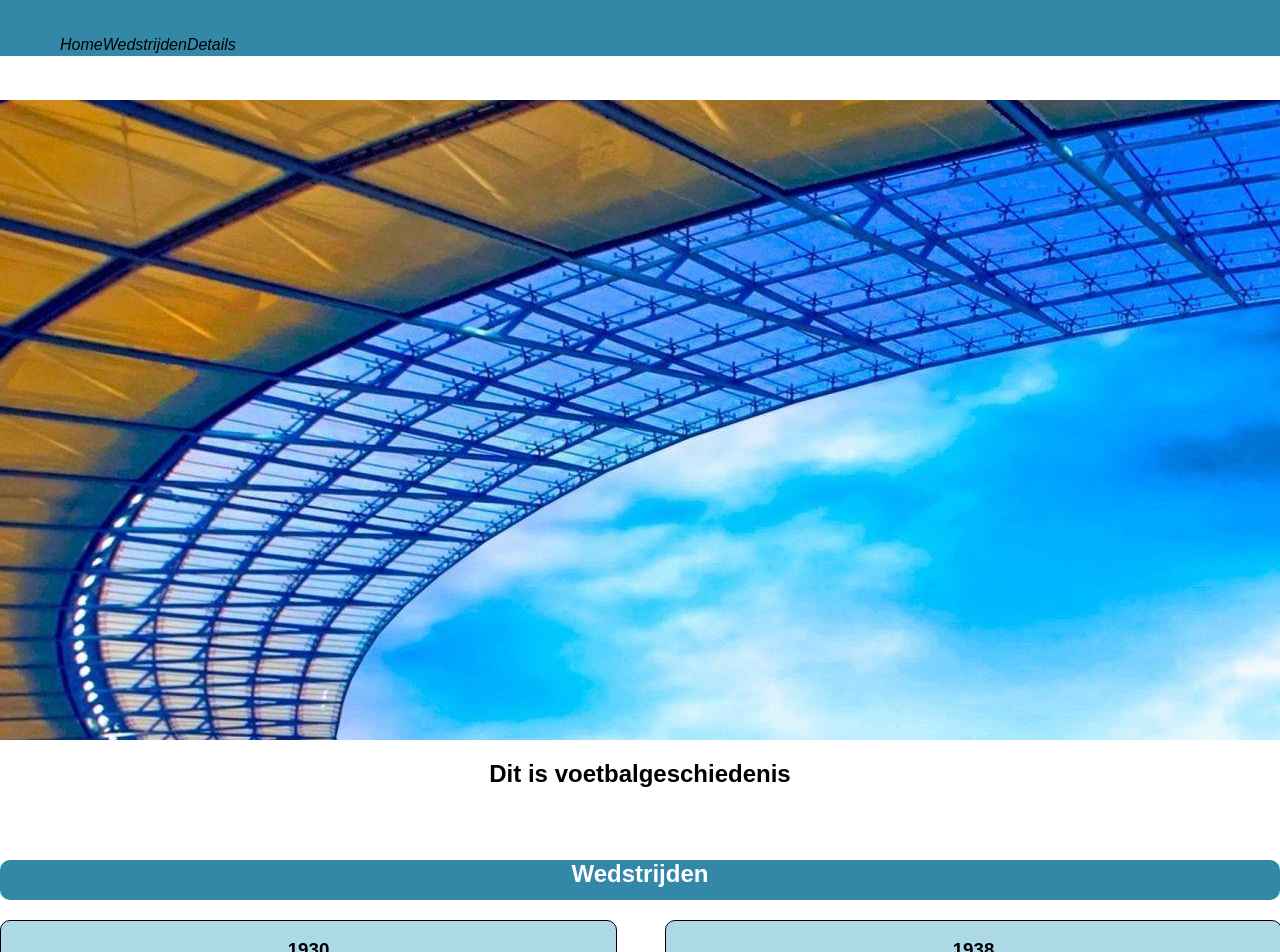
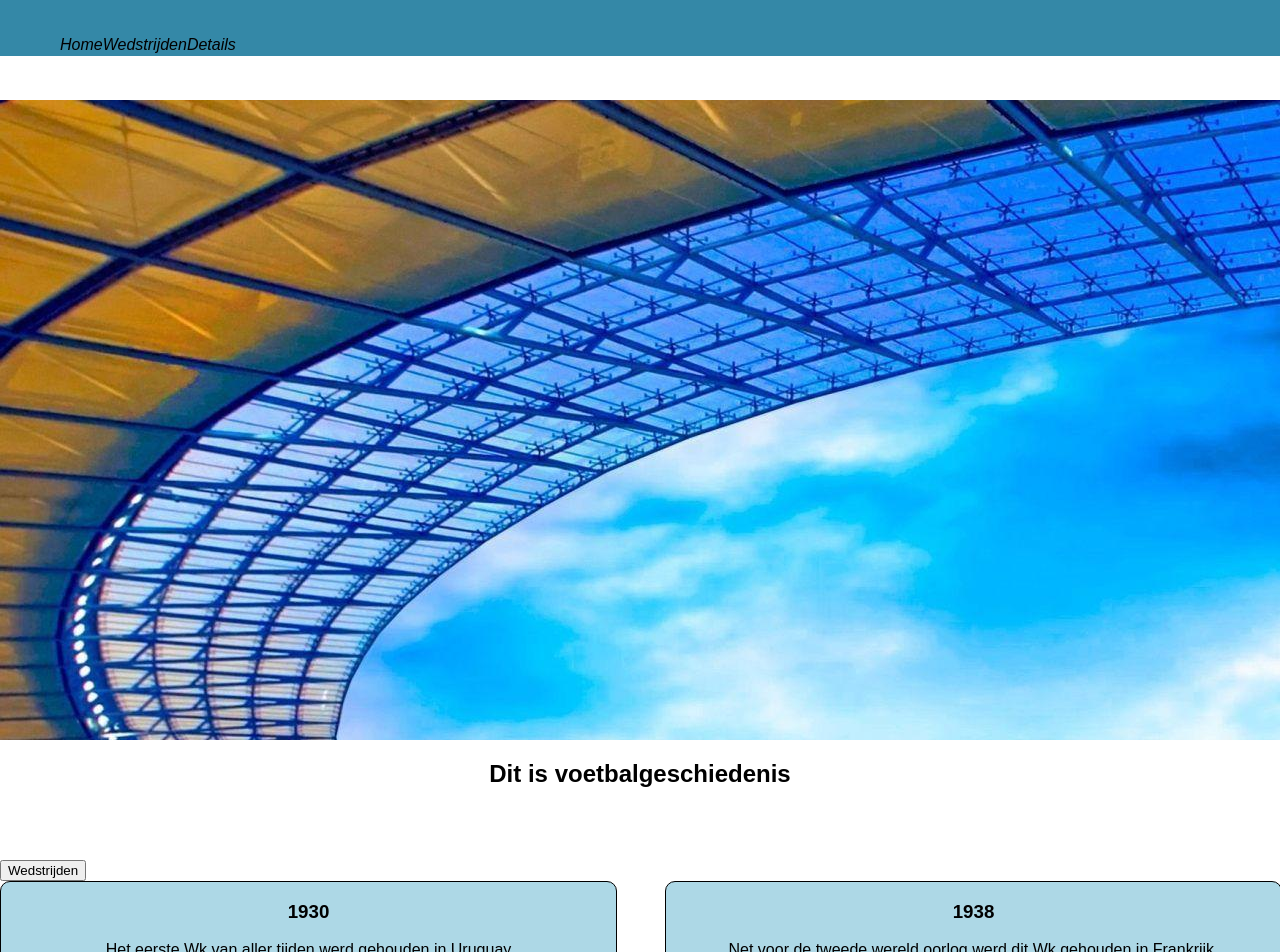
Before and after one commit to RobbertBons/Voetbalgeschiedenis, an Angular app in the folder Voetbalgeschiedenis/: page / in a window 1280 px wide. Shown: the top 952 px of the page. Built offline with nearby package versions, Linux system fonts and the light colour scheme.

Commit message:
button aangepast

```diff
--- a/Voetbalgeschiedenis/src/app/homepage/homepage.component.html
+++ b/Voetbalgeschiedenis/src/app/homepage/homepage.component.html
@@ -2,7 +2,7 @@
             <h1>Dit is voetbalgeschiedenis</h1>
 
             <div class="Wedstrijden">
-                <h2>Wedstrijden</h2>
+                <button class="btn btn-primary">Wedstrijden</button>
                     <div class="Wedstrijden-list">
 
                         <div class="border">
--- a/Voetbalgeschiedenis/src/app/homepage/homepage.component.scss
+++ b/Voetbalgeschiedenis/src/app/homepage/homepage.component.scss
@@ -16,14 +16,12 @@
 
         }
 
+        h2{
+            max-width: max-content;
+            border-radius: 10px;
+            color: $background;
+            text-align: center;
 
-        h2{
-            width: 100%;
-            height: 5vh;
-            background-color: $background;
-            border-radius: 10px;
-            color: #fff;
-            text-align: center;
         }
 
         .Wedstrijden-list{
@@ -42,4 +40,4 @@
         align-items: center;
         height: 125px;
 
-    }
+         }
```
